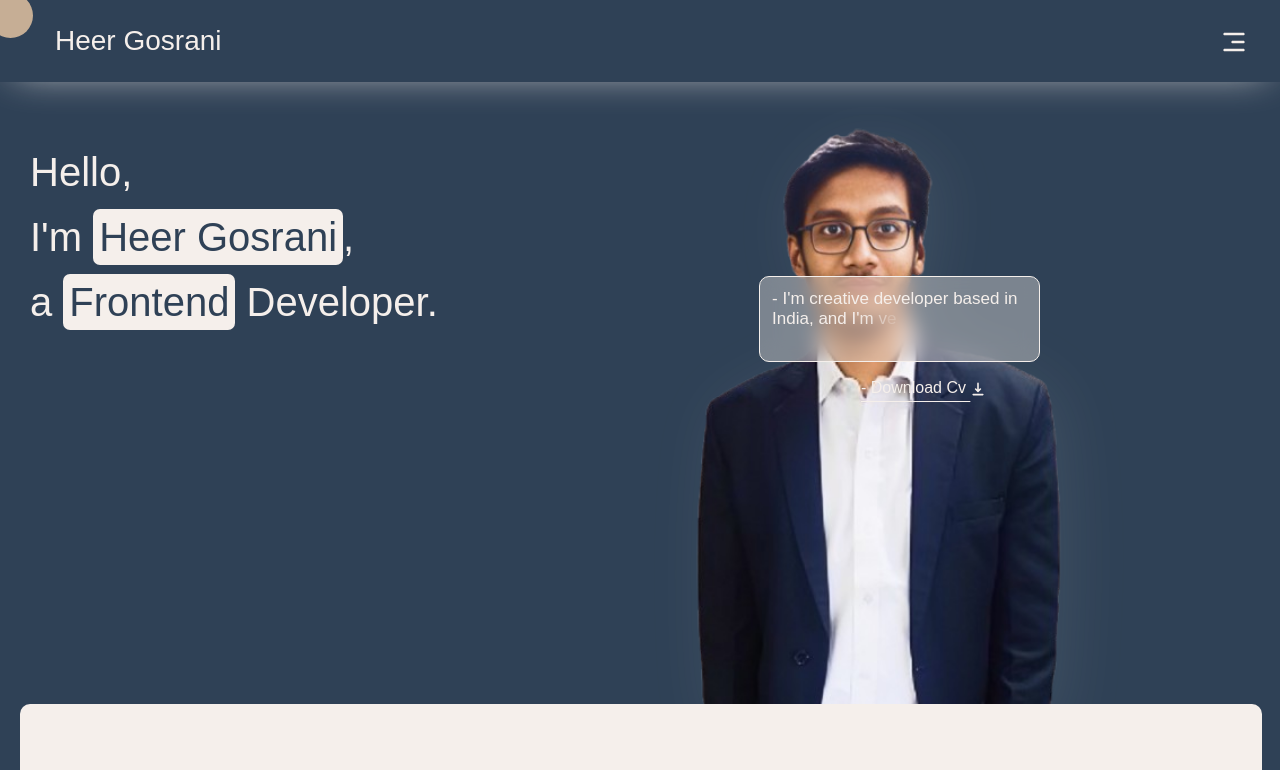
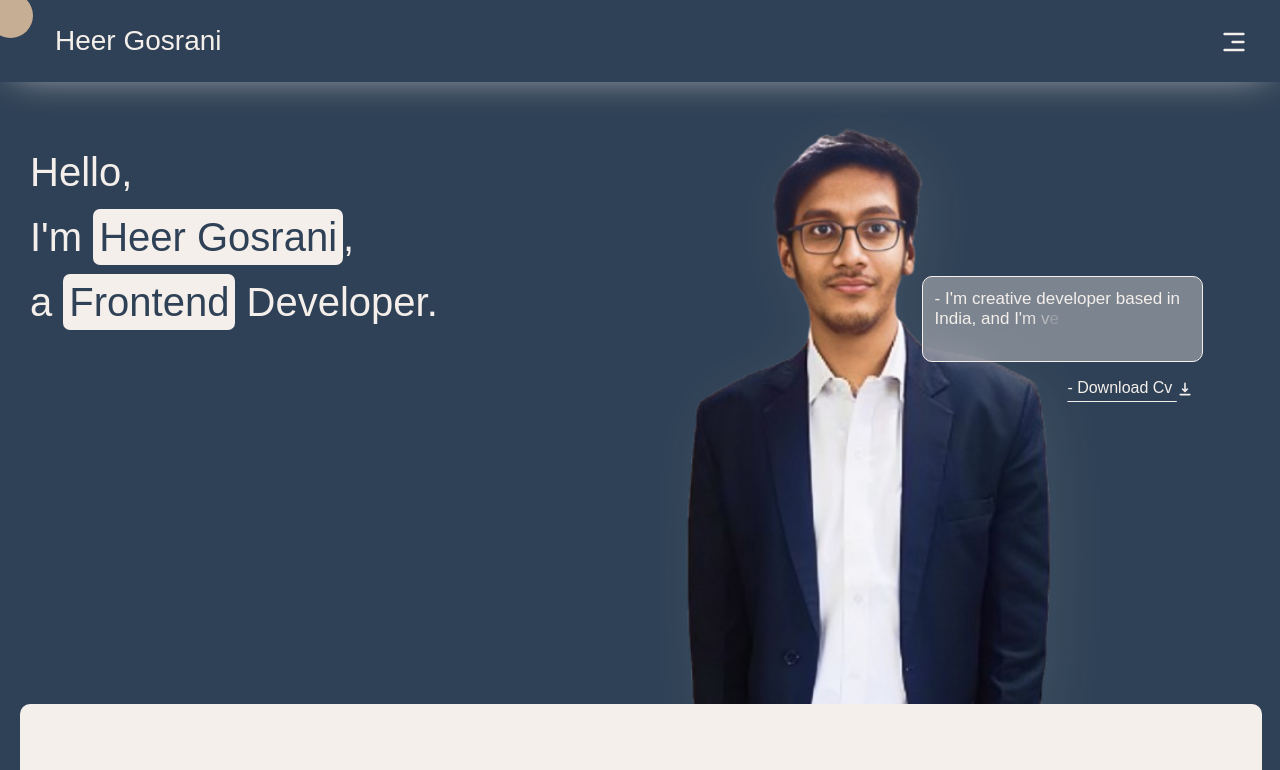
Before and after one commit to heergosrani02/my-portfolio, a React (Vite) app: page / in a window 1280 px wide. Shown: the top 770 px of the page. Built offline with nearby package versions, Linux system fonts and the light colour scheme; a web font is replaced by a local one.

Commit message:
madeChanges

```diff
--- a/src/components/HeroSection/HeroSection.module.css
+++ b/src/components/HeroSection/HeroSection.module.css
@@ -49,8 +49,8 @@
     border-radius: 10px;
     border: 1px solid #F5EFEB;
     position: relative;
-    top: 90px;
-    left: 930px;
+    top: 94px;
+    left: 82%;
     backdrop-filter: blur(10px);
 }
 
@@ -62,7 +62,7 @@
     text-underline-offset: 8px;
     position: relative;
     top: 95px;
-    left: 1030px;
+    left: 91%;
 }
 
 .down {
@@ -320,7 +320,7 @@
         height: 620px;
         position: absolute;
         top: 100px;
-        right: 160px;
+        right: 170px;
     }
 
     .glass {
@@ -329,7 +329,7 @@
         font-size: 17px;
         position: relative;
         top: 141px;
-        left: 759px;
+        left: 72%;
     }
 
     .downloadCv {
@@ -338,6 +338,6 @@
         font-size: 16px;
         position: relative;
         top: 151px;
-        left: 856px;
+        left: 83%;
     }
 }
```
